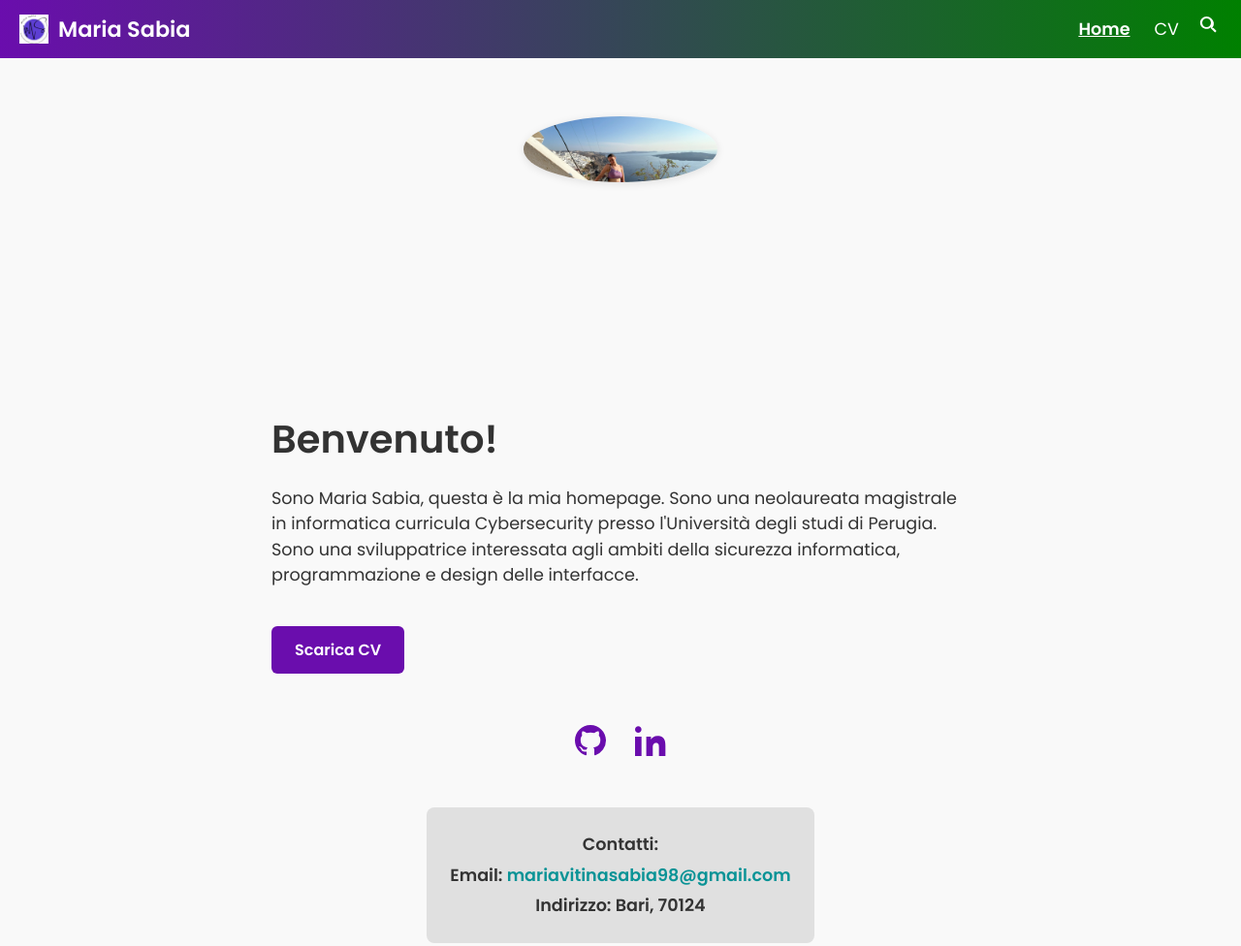
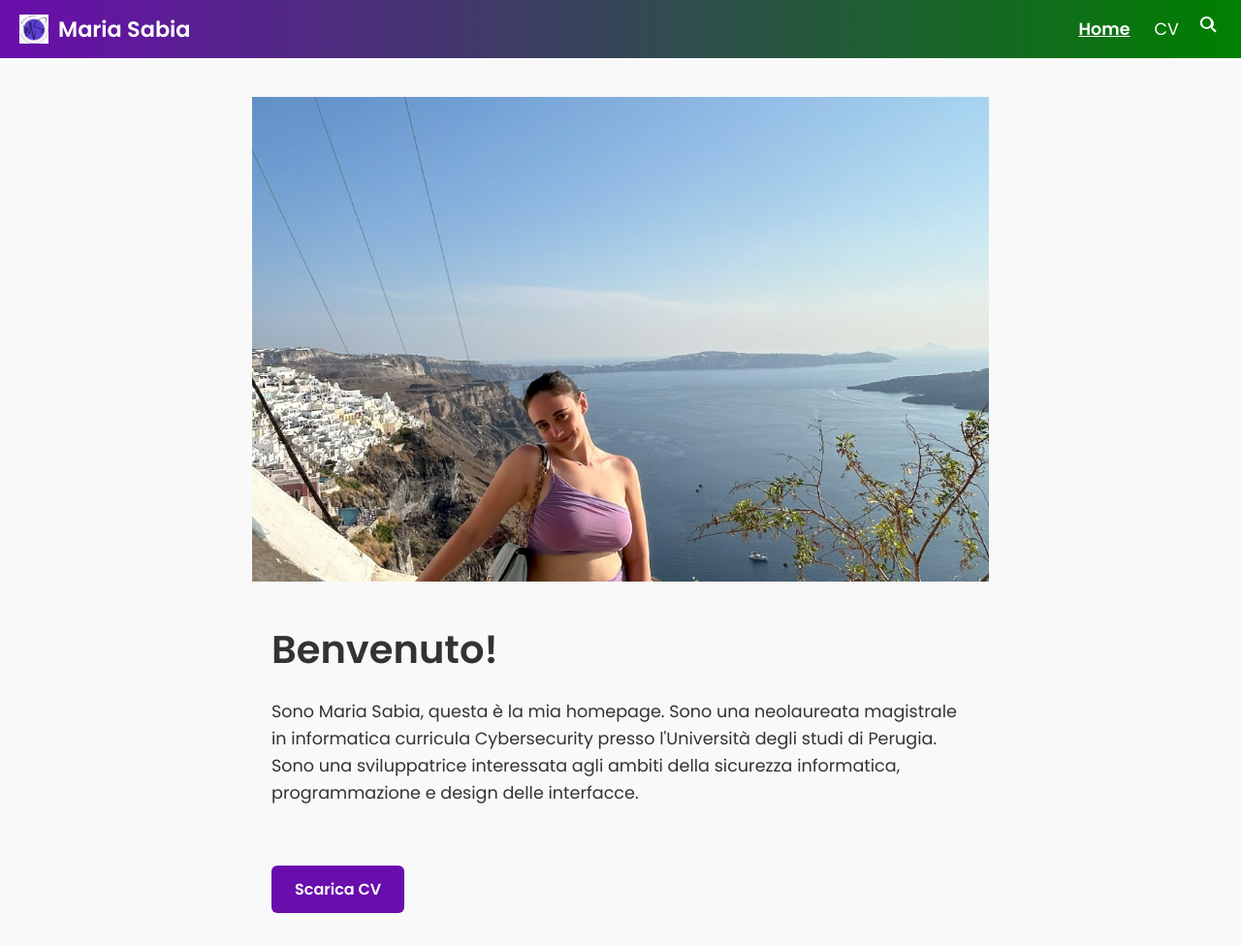
Before and after one commit to mariavitina/mariasabia, a plain HTML site: page index.html in a window 1280 px wide. Shown: the top 976 px of the page at 97% size. Drawn offline with Linux system fonts and the light colour scheme.

Commit message:
Update index.html

```diff
--- a/index.html
+++ b/index.html
@@ -151,6 +151,47 @@
 
 .search-results a:hover {
   background-color: #f0f0f0;
+}
+
+.hero-image {
+  width: 100%;
+  height: 500px; /* puoi regolare l'altezza */
+  object-fit: cover;
+  display: block;
+  margin: 0;
+  padding: 0;
+}
+
+.home-text {
+  text-align: center;
+  max-width: 800px;
+  margin: 40px auto;
+  padding: 0 20px;
+}
+
+.home-text h1 {
+  font-size: 2.5rem;
+  margin-bottom: 20px;
+}
+
+.home-text p {
+  font-size: 1.1rem;
+  line-height: 1.6;
+}
+
+.btn-cv {
+  display: inline-block;
+  margin-top: 20px;
+  padding: 12px 24px;
+  background-color: #0077cc;
+  color: white;
+  text-decoration: none;
+  border-radius: 6px;
+  font-weight: bold;
+}
+
+.btn-cv:hover {
+  background-color: #005fa3;
 }
 
 
@@ -339,15 +380,13 @@
 
 <main>
 <section id="home">
-  <div class="home-content">
-    <div class="home-image">
-      <img src="images/img_1.jpg" alt="Foto" />
-    </div>
-    <div class="home-text">
-      <h1>Benvenuto!</h1>
-      <p>Sono Maria Sabia, questa è la mia homepage. Sono una neolaureata magistrale in informatica curricula Cybersecurity presso l'Università degli studi di Perugia. Sono una sviluppatrice interessata agli ambiti della sicurezza informatica, programmazione e design delle interfacce.</p>
-      <a href="files/CV_Maria_Vitina_Sabia.pdf" download class="btn-cv">Scarica CV</a>
-    </div>
+  <img src="images/img_1.jpg" alt="Foto" class="hero-image">
+  <div class="home-text">
+    <h1>Benvenuto!</h1>
+    <p>
+      Sono Maria Sabia, questa è la mia homepage. Sono una neolaureata magistrale in informatica curricula Cybersecurity presso l'Università degli studi di Perugia. Sono una sviluppatrice interessata agli ambiti della sicurezza informatica, programmazione e design delle interfacce.
+    </p>
+    <a href="files/CV_Maria_Vitina_Sabia.pdf" download class="btn-cv">Scarica CV</a>
   </div>
 </section>
 
```
